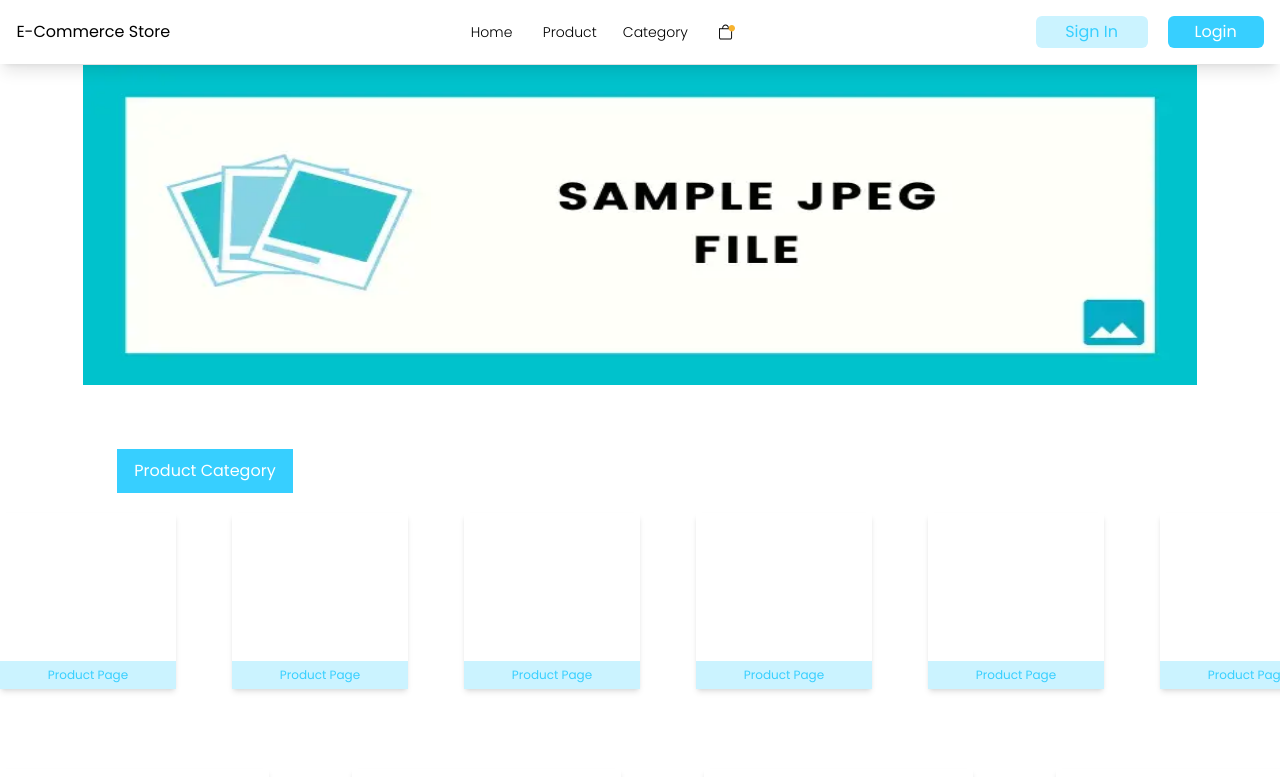
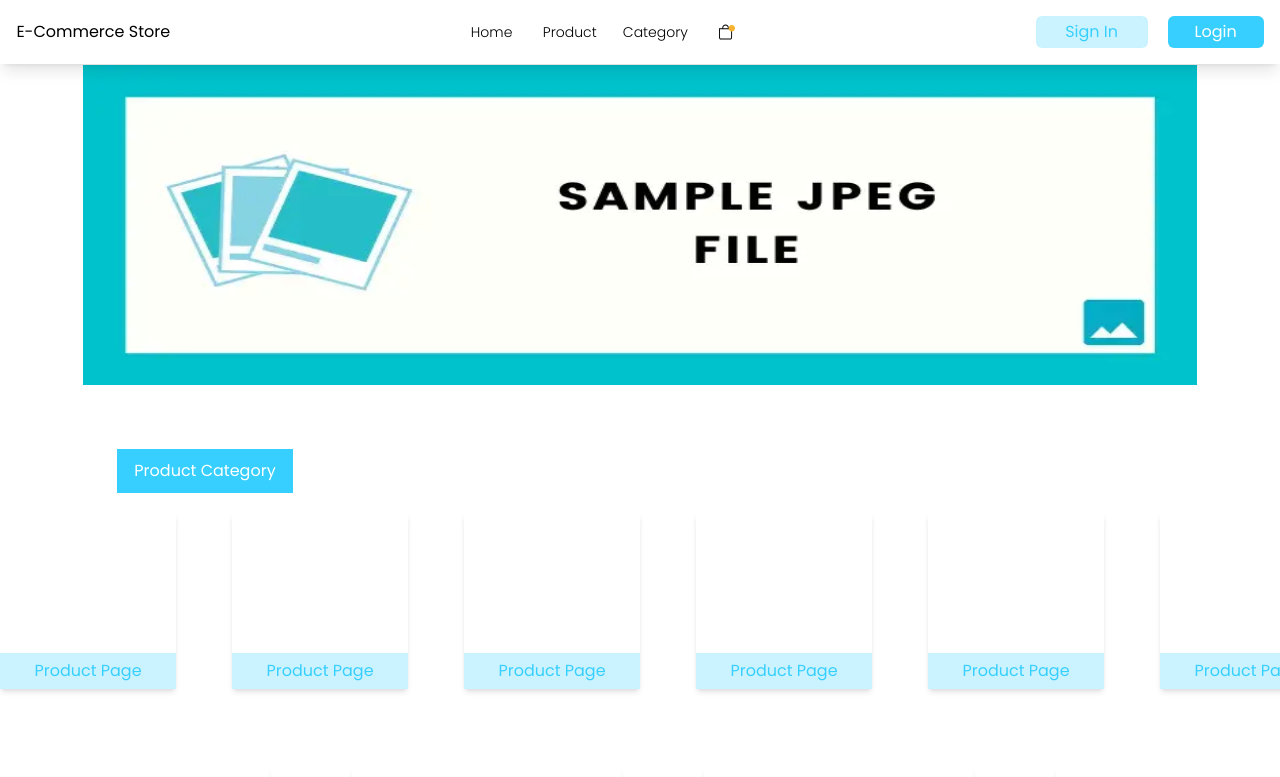
Before and after one commit to christianHadinata/store-backup, a React (Create React App) app: page / in a window 1280 px wide. Shown: the top 777 px of the page. Built offline with nearby package versions, Linux system fonts and the light colour scheme.

Commit message:
change font size

```diff
--- a/src/components/AnimationCard.js
+++ b/src/components/AnimationCard.js
@@ -3,7 +3,7 @@ import React from "react";
 const AnimationCard = () => {
   return (
     <div className="md:w-44 md:h-44 w-28 h-28 flex-shrink-0 shadow-md flex flex-col justify-end cursor-pointer hover:scale-110 transform transition-all group">
-      <div className="flex md:w-44 w-28 py-[6px] px-[10px] justify-center items-center gap-[10px] bg-[#CBF3FF] group-hover:bg-[#37CFFF] text-[#37CFFF] text-xs font-Poppins font-medium group-hover:text-[#FFF]">
+      <div className="flex md:w-44 w-28 py-[6px] px-[10px] justify-center items-center gap-[10px] bg-[#CBF3FF] group-hover:bg-[#37CFFF] text-[#37CFFF] text-base font-Poppins font-medium group-hover:text-[#FFF]">
         <span>Product Page</span>
       </div>
     </div>
```
